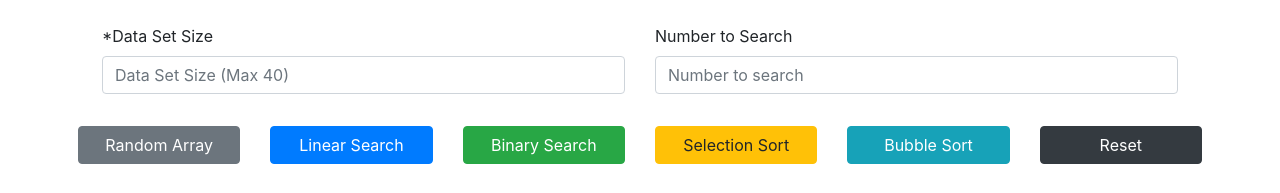
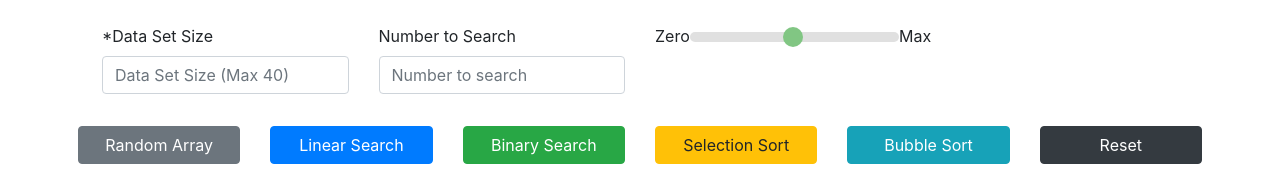
Before and after one commit to kaushiksumit999/algorithm-visualizer, a plain HTML site: page index.html in a window 1280 px wide. Shown: the part 112-305 px from the top of the page. Drawn offline with nearby package versions, Linux system fonts and the light colour scheme.

Commit message:
Modified some changes in visualizer

```diff
--- a/algorithm.js
+++ b/algorithm.js
@@ -4,6 +4,7 @@ const searchInputRef = document.getElementById("search");
 const activeAlgorithmRef = document.getElementById("activeAlgorithm");
 const activeAlgorithmResultRef = document.getElementById("activeAlgorithmResult");
 const resultRef = document.getElementById("result");
+const slider = document.getElementById("speedRange");
 let dataSetArray = [];
 
 function resetData(length) {
@@ -16,6 +17,10 @@ function resetData(length) {
 
 function getRandomInt() {
   return Math.floor(Math.random() * 100) + 1;
+}
+
+slider.oninput = function () {
+  output.innerHTML = this.value;
 }
 
 function linearSearch() {
--- a/index.html
+++ b/index.html
@@ -28,6 +28,44 @@
       left: 14px;
       font-size: 12px;
     }
+
+    .slidecontainer {
+      width: 100%;
+    }
+
+    .slider {
+      -webkit-appearance: none;
+      width: 40%;
+      height: 10px;
+      border-radius: 5px;
+      background: #d3d3d3;
+      outline: none;
+      opacity: 0.7;
+      -webkit-transition: .2s;
+      transition: opacity .2s;
+    }
+
+    .slider:hover {
+      opacity: 1;
+    }
+
+    .slider::-webkit-slider-thumb {
+      -webkit-appearance: none;
+      appearance: none;
+      width: 20px;
+      height: 20px;
+      border-radius: 50%;
+      background: #4CAF50;
+      cursor: pointer;
+    }
+
+    .slider::-moz-range-thumb {
+      width: 25px;
+      height: 25px;
+      border-radius: 50%;
+      background: #4CAF50;
+      cursor: pointer;
+    }
   </style>
 </head>
 
@@ -43,18 +81,23 @@
       </div>
     </div>
     <div class="row p-4">
-      <div class="col-6">
+      <div class="col-3">
         <label>*Data Set Size</label>
         <div class="input-group mb-2">
           <input type="number" class="form-control" placeholder="Data Set Size (Max 40)" aria-label="Data Set Size"
             id="dataSet" />
         </div>
       </div>
-      <div class="col-6">
+      <div class="col-3">
         <label>Number to Search</label>
         <div class="input-group mb-2">
           <input type="number" class="form-control" placeholder="Number to search" aria-label="Number to search"
             id="search" />
+        </div>
+      </div>
+      <div class="col-6">
+        <div class="slidecontainer">
+          Zero<input type="range" min="1" max="100" value="50" class="slider" id="myRange">Max
         </div>
       </div>
     </div>
```
Also changed, not shown: 1 other file.
